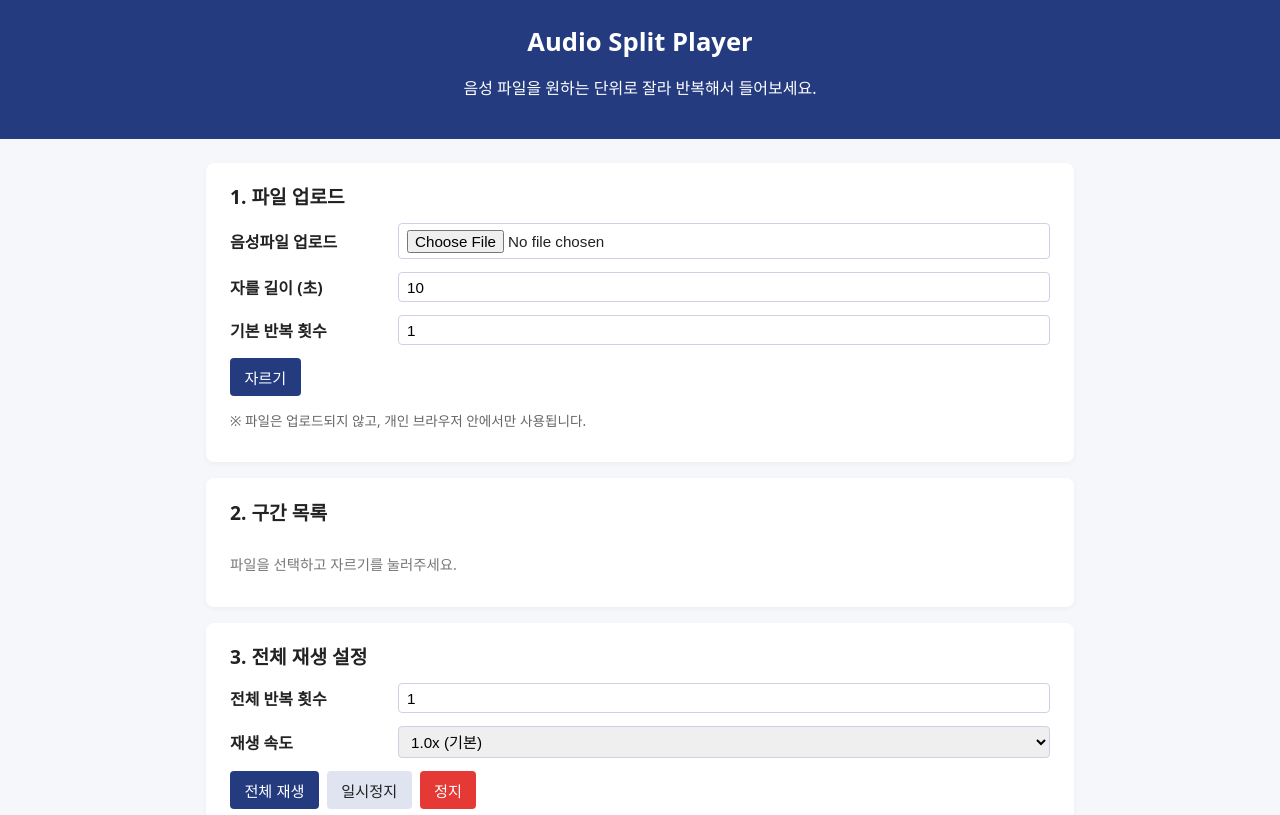
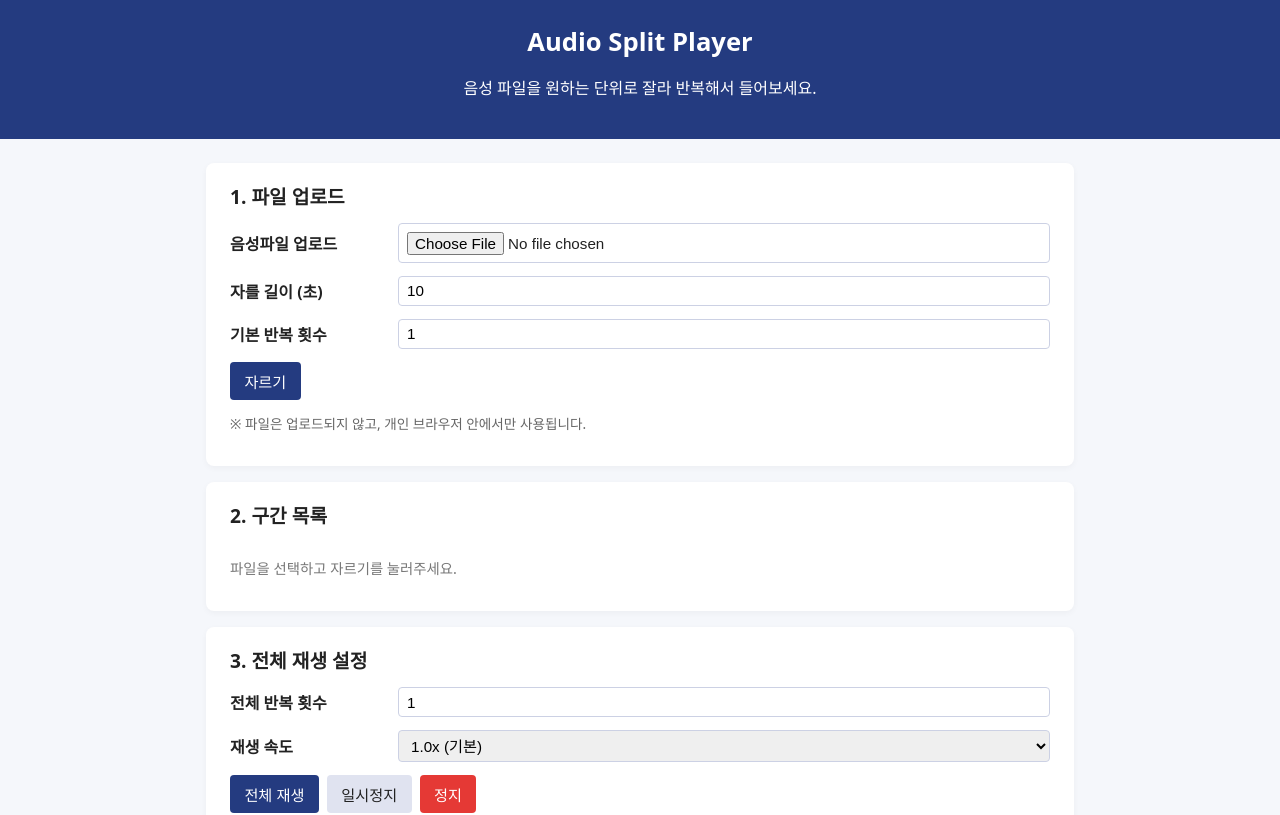
Before and after one commit to gitteor/listening-helper, a plain HTML site: page index.html in a window 1280 px wide. Shown: the top 815 px of the page. Drawn offline with Linux system fonts and the light colour scheme.

Commit message:
Update style.css

```diff
--- a/style.css
+++ b/style.css
@@ -174,15 +174,29 @@ button.secondary:hover {
   font-weight: bold;
 }
 
-/* 모바일에서 파일 선택 input이 너무 커지지 않도록 */
-input[type="file"] {
+/* form-row 안의 input들을 동일한 폭으로 맞춤 */
+.form-row input {
+  width: 100%;
   max-width: 100%;
   box-sizing: border-box;
-  overflow: hidden;
-  white-space: nowrap;
 }
 
-/* 2) 전체 페이지 가로 스크롤 방지 */
-html, body {
+/* 파일 선택 input을 다른 입력창과 동일한 가로폭으로 맞춤 */
+input[type="file"] {
+  display: block;
+  width: 100%;
+  max-width: 100%;
+  box-sizing: border-box;
+
+  /* 숫자 입력창과 비슷한 높이/퍼딩으로 정렬 */
+  padding: 8px;
+  height: 40px;
+
+  /* 텍스트가 벗어나지 않도록 */
+  overflow: hidden;
+}
+
+/* 모바일에서 파일 input이 튀어나가는 것을 방지 */
+.form-row {
   overflow-x: hidden;
 }
```
